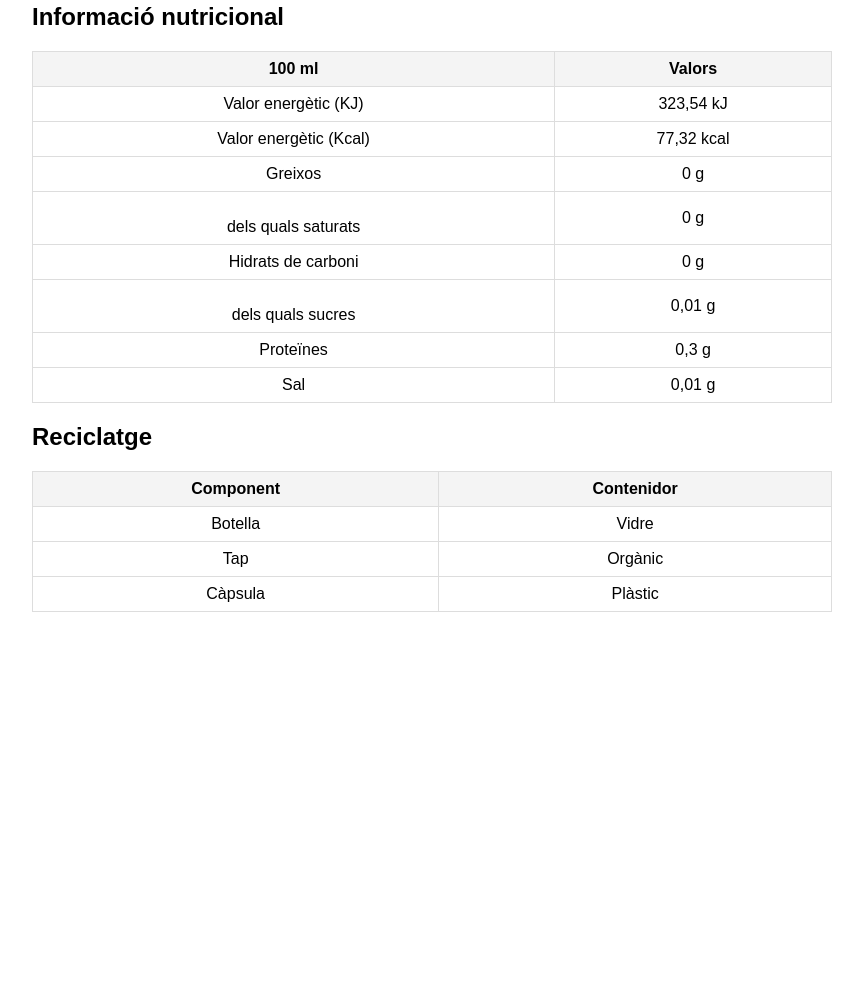
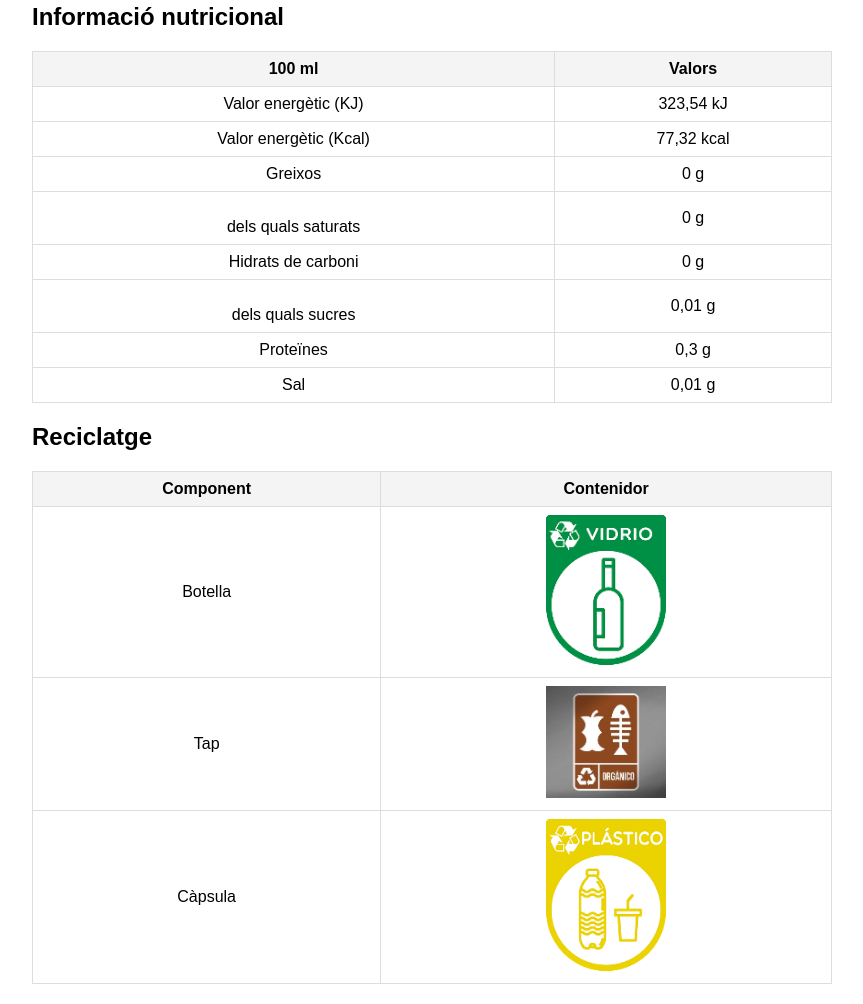
Before and after one commit to wow986/qr_bdv, a plain HTML site: page index.html in a window 1280 px wide. Shown: the part 423-1427 px from the top of the page, without its empty margins (208-1071 px from the left). Before the commit the page ends 1055 px from the top, so only its background shows below. Drawn offline with Linux system fonts and the light colour scheme.

Commit message:
Update index.html

```diff
--- a/index.html
+++ b/index.html
@@ -91,15 +91,17 @@
         </tr>
         <tr>
           <td>Botella</td>
-          <td>Vidre</td>
+          <td><img src="vidre.png" alt="vidre"  style="width: 120px; height: auto;">
+          </td>
         </tr>
         <tr>
           <td>Tap</td>
-          <td>Orgànic</td>
+          <td><img src="marro.jpg" alt="marro"  style="width: 120px; height: auto;">
+          </td>
         </tr>
         <tr>
           <td>Càpsula</td>
-          <td>Plàstic</td>
+          <td><img src="groc.png" alt="groc"  style="width: 120px; height: auto;"></td>
         </tr>
       </table>
     </div>
```
